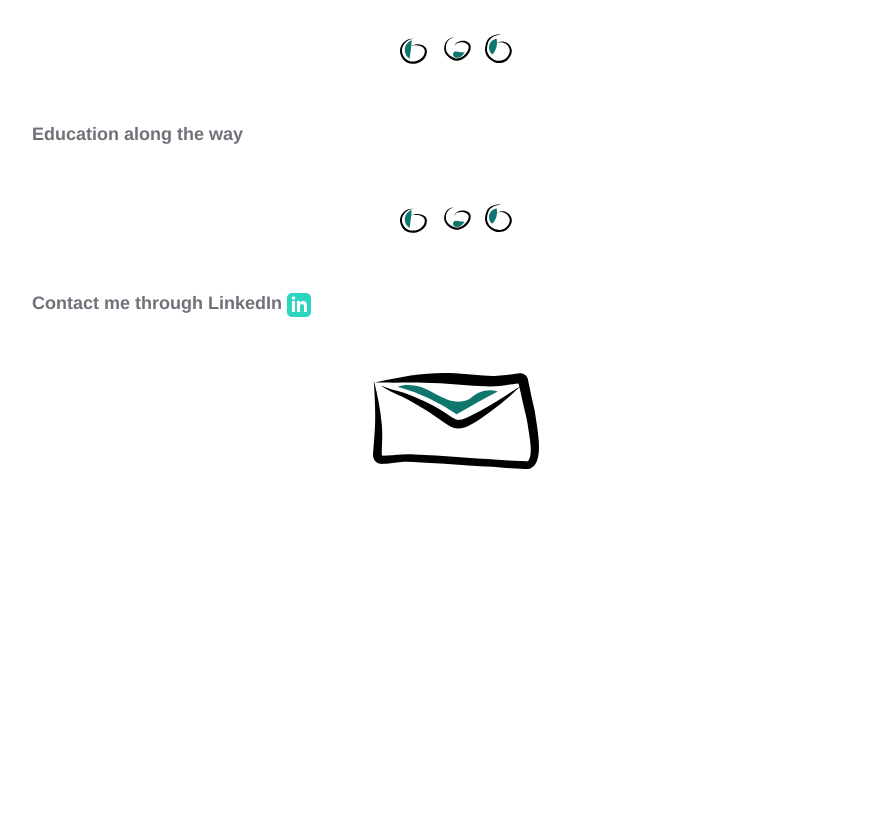
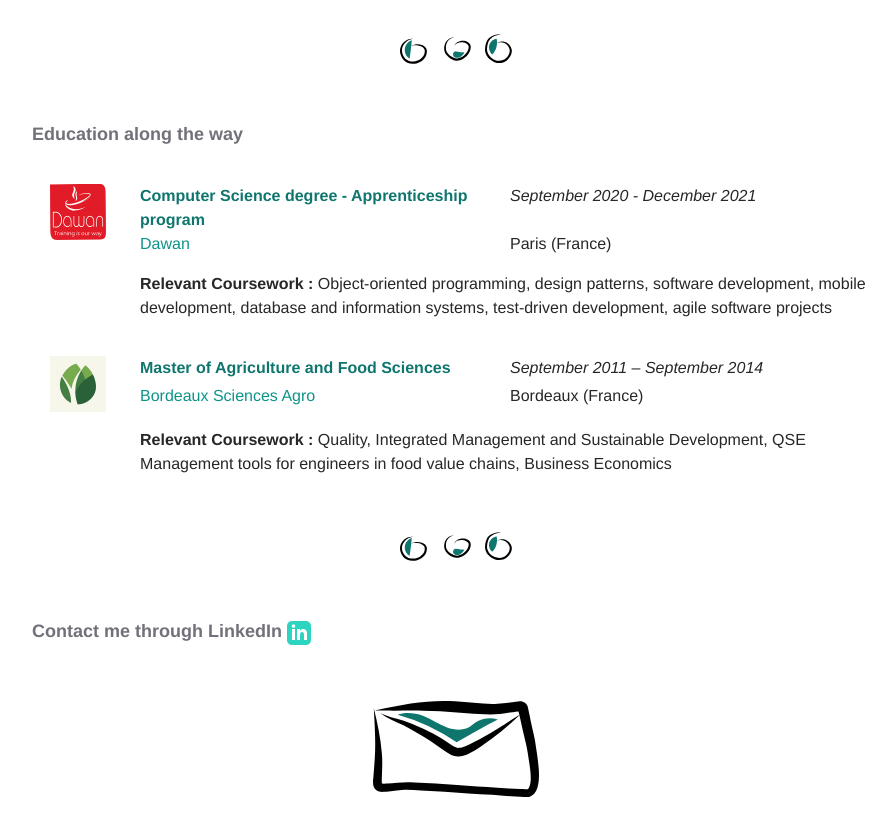
Before and after one commit to jdasilvalima/Vuejs-Porfolio, a Vue app in the folder vue-ts/: page /about in a window 1280 px wide. Shown: the part 900-1735 px from the top of the page, without its empty margins (184-1080 px from the left). Before the commit the page ends 1489 px from the top, so only its background shows below. Built offline with nearby package versions, Linux system fonts and the light colour scheme.

Commit message:
finished about page

```diff
--- a/vue-ts/src/components/about/About.vue
+++ b/vue-ts/src/components/about/About.vue
@@ -78,9 +78,66 @@
 
       <!-- Start education -->
       <div
-        class="text-gray-500 dark:text-teal-200 text-lg font-semibold text-left md:col-start-3 col-span-6 md:col-span-8"
+        class="text-gray-500 dark:text-teal-200 text-lg font-semibold text-left mb-5 md:col-start-3 col-span-6 md:col-span-10"
       >
         Education along the way
+      </div>
+
+      <div
+        class="col-start-1 md:col-start-3 col-span-6 md:col-span-1 flex justify-center"
+      >
+        <img src="@/assets/dawan.png" alt="Dawan logo" class="max-h-14" />
+      </div>
+
+      <div
+        class="text-left md:col-start-4 col-span-7 grid grid-cols-1 md:grid-cols-2"
+      >
+        <div class="font-semibold text-teal-700 dark:text-teal-500">
+          Computer Science degree - Apprenticeship program
+        </div>
+        <div class="text-gray-800 dark:text-teal-50 italic">
+          September 2020 - December 2021
+        </div>
+        <div class="font-medium text-teal-600 dark:text-teal-100">Dawan</div>
+        <div class="text-gray-800 dark:text-teal-50">Paris (France)</div>
+      </div>
+
+      <div
+        class="text-gray-800 dark:text-teal-50 text-left mb-5 md:col-start-4 col-span-7"
+      >
+        <span class="font-bold">Relevant Coursework : </span> Object-oriented
+        programming, design patterns, software development, mobile development,
+        database and information systems, test-driven development, agile
+        software projects
+      </div>
+
+      <div
+        class="col-start-1 md:col-start-3 col-span-6 md:col-span-1 flex justify-center"
+      >
+        <img src="@/assets/bsa.png" alt="BSA logo" class="max-h-14" />
+      </div>
+
+      <div
+        class="text-left md:col-start-4 col-span-7 grid grid-cols-1 md:grid-cols-2"
+      >
+        <div class="font-semibold text-teal-700 dark:text-teal-500">
+          Master of Agriculture and Food Sciences
+        </div>
+        <div class="text-gray-800 dark:text-teal-50 italic">
+          September 2011 – September 2014
+        </div>
+        <div class="font-medium text-teal-600 dark:text-teal-100">
+          Bordeaux Sciences Agro
+        </div>
+        <div class="text-gray-800 dark:text-teal-50">Bordeaux (France)</div>
+      </div>
+
+      <div
+        class="text-gray-800 dark:text-teal-50 text-left md:col-start-4 col-span-7"
+      >
+        <span class="font-bold">Relevant Coursework : </span> Quality,
+        Integrated Management and Sustainable Development, QSE Management tools
+        for engineers in food value chains, Business Economics
       </div>
       <!-- End education -->
 
@@ -183,6 +240,26 @@ export default {
           ],
         },
       ],
+      studies: [
+        {
+          id: 1,
+          title: "Computer Science degree - Apprenticeship program",
+          dates: "September 2020 - December 2021",
+          shcool: "Dawan",
+          location: "Paris (France)",
+          courses:
+            "Object-oriented programming, design patterns, software development, mobile development, database and information systems, test-driven development, agile software projects",
+        },
+        {
+          id: 2,
+          title: "Master of Agriculture and Food Sciences",
+          dates: "September 2011 – September 2014",
+          shcool: "Bordeaux Sciences Agro",
+          location: "Bordeaux (France)",
+          courses:
+            "Quality, Integrated Management and Sustainable Development, QSE Management tools for engineers in food value chains, Business Economics",
+        },
+      ],
     };
   },
   watch: {
```
Also changed, not shown: vue-ts/src/assets/bsa.png (added), vue-ts/src/assets/dawan.png (added).
